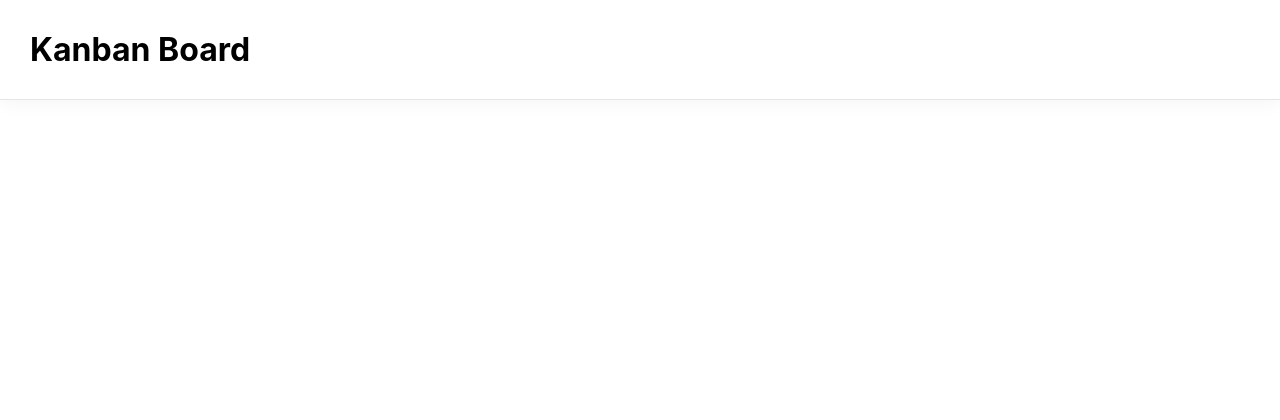
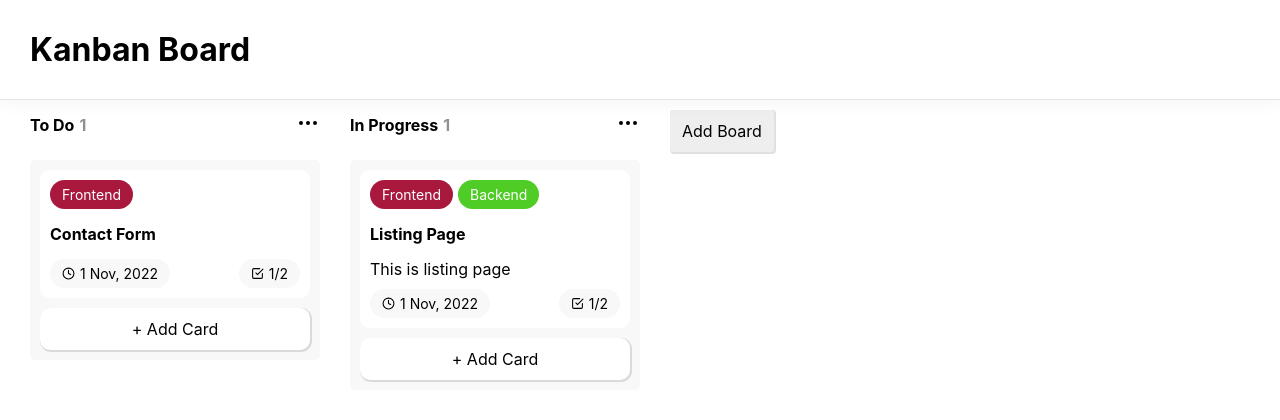
Before and after one commit to ibelal/Kanban, a React (Create React App) app: page / in a window 1280 px wide. Shown: the top 420 px of the page. Built offline with nearby package versions, Linux system fonts and the light colour scheme.

Commit message:
add board handler added

```diff
--- a/src/App.js
+++ b/src/App.js
@@ -1,6 +1,8 @@
 import React, { useEffect, useState } from "react";
 
 import "./App.css";
+import Board from "./Components/Board/Board";
+import Editable from "./Components/Editabled/Editable";
 
 const initialData = [
   {
@@ -66,10 +68,36 @@ function App() {
     // run api to fetch data and store in localstorage
     localStorage.setItem("kanban", JSON.stringify(boards));
   }, [boards]);
+
+  const addboardHandler = (name) => {
+    const tempBoards = [...boards];
+    tempBoards.push({
+      id: Date.now() + Math.random() * 2,
+      title: name,
+      cards: [],
+    });
+    setBoards(tempBoards);
+  };
+
   return (
     <div className="app">
       <div className="app_nav">
         <h1>Kanban Board</h1>
+      </div>
+      <div className="app_boards">
+        {boards.map((item) => (
+          <Board key={item.id} board={item} />
+        ))}
+        <div className="app_boards_last">
+          <Editable
+            displayClass="app_boards_add-board"
+            editClass="app_boards_add-board_edit"
+            placeholder="Enter Board Name"
+            text="Add Board"
+            buttonText="Add Board"
+            onSubmit={addboardHandler}
+          />
+        </div>
       </div>
     </div>
   );
```
